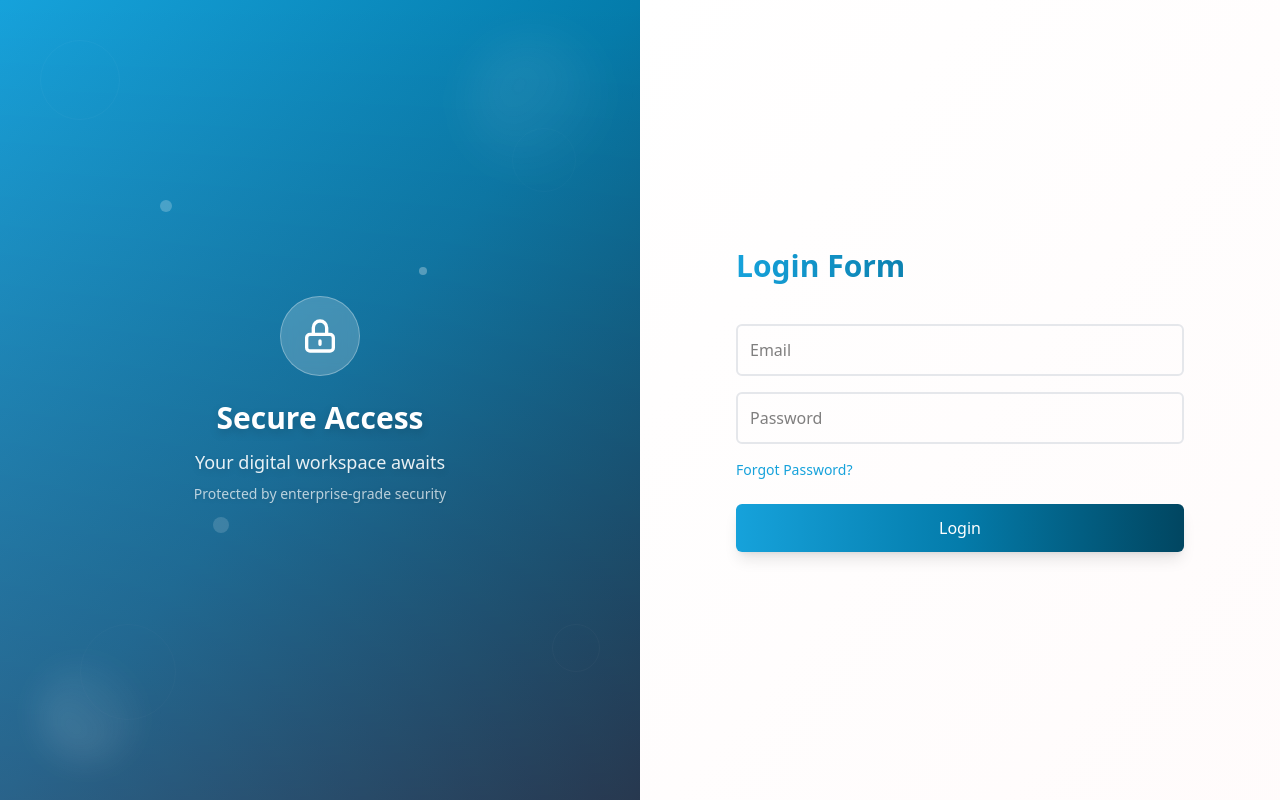
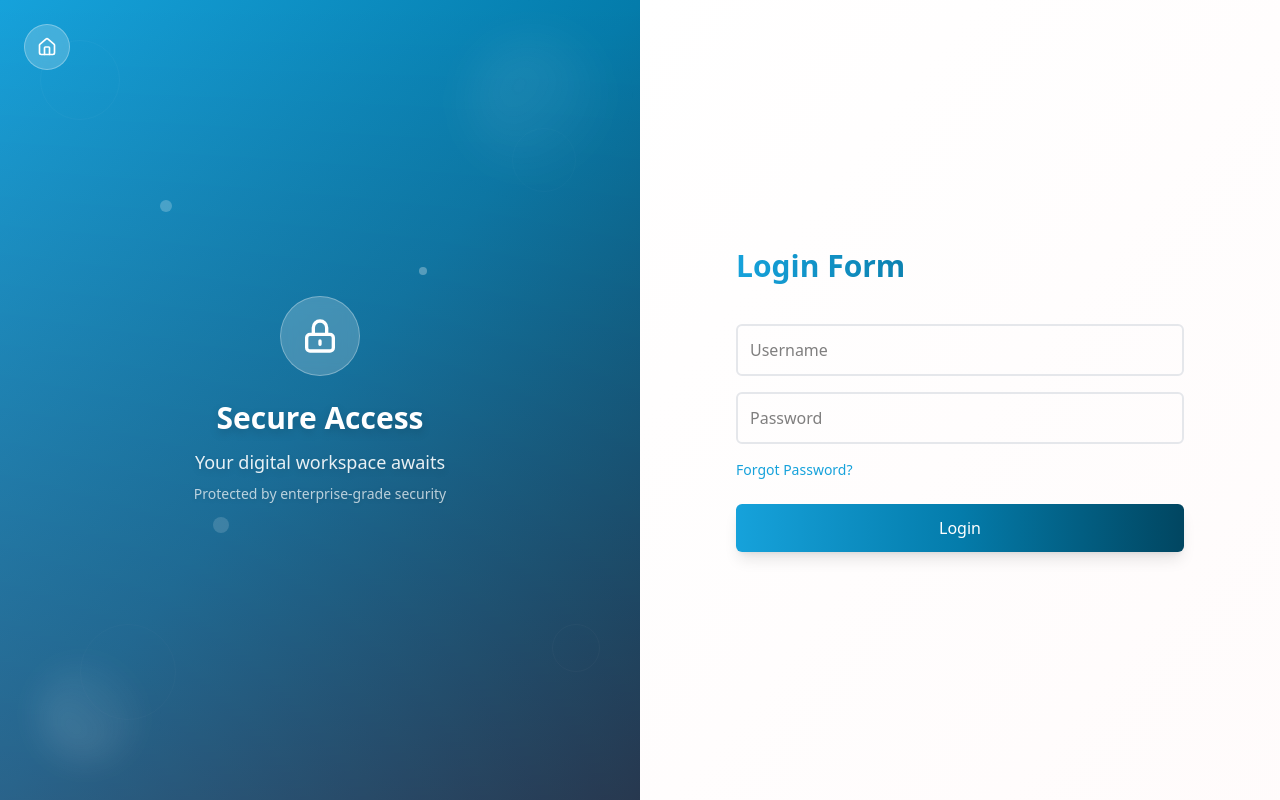
Before and after one commit to narmingeybullayeva/login_pages_templates, a React (Vite) app: page /login-1 in a window 1280 px wide. Built offline with nearby package versions, Linux system fonts and the light colour scheme.

Commit message:
feat: add HomeButton component and integrate it into multiple login pages

```diff
--- /dev/null
+++ b/src/components/HomeButton/index.tsx
@@ -0,0 +1,26 @@
+import { Home } from "lucide-react"
+
+type ButtonProps = {
+    className?: string;
+};
+
+const HomeButton = ({ className }: ButtonProps) => {
+
+    const handleHomeRedirect = () => {
+        window.location.href = "/"; // Redirect to home page
+    };
+    return (
+        <>
+            {/* Home Button - Top Left Corner */}
+            <button
+                onClick={handleHomeRedirect}
+                className={`absolute top-6 left-6 z-20  backdrop-blur-sm border border-white/30 text-white p-3 rounded-full transition-all duration-300 hover:scale-110 hover:shadow-lg group ${className}`}
+                aria-label="Go to Home"
+            >
+                <Home size={20} className="group-hover:rotate-12 transition-transform duration-300" />
+            </button>
+        </>
+    )
+}
+
+export default HomeButton
--- a/src/pages/Home/index.tsx
+++ b/src/pages/Home/index.tsx
@@ -104,9 +104,6 @@ function HomePage() {
                 <footer className="bg-gray-50 border-t border-gray-100">
                     <div className="max-w-7xl mx-auto px-6 py-12">
                         <div className="text-center">
-                            <p className="text-gray-500 text-sm">
-                                Crafted with care for developers who value beautiful, functional design
-                            </p>
                             <div className="mt-4 flex items-center justify-center gap-2 text-gray-400">
                                 <div className="w-2 h-2 bg-green-400 rounded-full animate-pulse"></div>
                                 <div className="w-2 h-2 bg-emerald-500 rounded-full animate-pulse" style={{ animationDelay: '0.2s' }}></div>
--- a/src/pages/Login/Login_1/index.tsx
+++ b/src/pages/Login/Login_1/index.tsx
@@ -1,7 +1,18 @@
+
 import LoginIllustration from "../../../components/LoginIllustration"
+import HomeButton from "../../../components/HomeButton";
 
 
 const LoginPage = () => {
+
+    const handleLogin = () => {
+        // Token login və yönləndirmə
+        const token = ""; // Əvvəlcədən yaratdığın token
+        window.location.href = `https:///?token=${token}`;
+        console.log("Token:", token); // Konsola tokeni yazdır
+    };
+
+
 
 
     return (
@@ -11,6 +22,7 @@ const LoginPage = () => {
                 {/* Left side - Enhanced Red Gradient with Illustration */}
                 <div className="w-1/2 bg-gradient-to-br from-[#16a2db] via-[#047cab] to-[#014661] flex items-center justify-center relative overflow-hidden">
                     {/* Background Pattern */}
+                    <HomeButton className="bg-white/20 hover:bg-white/30" />
                     <div className="absolute inset-0 opacity-10">
                         <div className="absolute top-10 left-10 w-20 h-20 border border-white/30 rounded-full"></div>
                         <div className="absolute top-32 right-16 w-16 h-16 border border-white/20 rounded-full"></div>
@@ -28,11 +40,11 @@ const LoginPage = () => {
                 <div className="w-1/2 flex items-center justify-center bg-gradient-to-br from-white to-red-50/30 p-8 shadow-lg">
                     <div className="max-w-md w-full">
                         <h2 className="text-3xl text-transparent bg-clip-text bg-gradient-to-r from-[#16a2db] to-[#01506f] font-bold mb-6">Login Form</h2>
-                        <form >
+
                         <input
 
-                                type="email"
-                                placeholder="Email"
+                            type="text"
+                            placeholder="Username"
                             className="mt-4 w-full p-3 border-2 border-gray-200 rounded-md focus:outline-none focus:ring-2 focus:ring-[#16a2db] focus:border-[#01506f] transition-colors duration-300"
                         />
 
@@ -49,10 +61,10 @@ const LoginPage = () => {
                                 Forgot Password?
                             </a>
                         </div>
-                            <button type='submit' className="mt-6 w-full bg-gradient-to-r from-[#16a2db] via-[#047cab] to-[#014661] text-white py-3 rounded-md hover:from-[#0c95cb] hover:via-[#047cab] hover:to-[#014661] transition-all duration-300 shadow-lg hover:shadow-xl transform hover:-translate-y-0.5">
+                        <button onClick={handleLogin} className="mt-6 w-full bg-gradient-to-r from-[#16a2db] via-[#047cab] to-[#014661] text-white py-3 rounded-md hover:from-[#0c95cb] hover:via-[#047cab] hover:to-[#014661] transition-all duration-300 shadow-lg hover:shadow-xl transform hover:-translate-y-0.5">
                             Login
                         </button>
-                        </form>
+
                     </div>
                 </div>
 
--- a/src/pages/Login/Login_2/index.tsx
+++ b/src/pages/Login/Login_2/index.tsx
@@ -1,3 +1,4 @@
+import HomeButton from "../../../components/HomeButton"
 import LoginWelcomeMessage from "../../../components/LoginWelcomeMessage"
 
 const LoginPage = () => {
@@ -10,6 +11,7 @@ const LoginPage = () => {
                 {/* Left side - Enhanced Red Gradient with Illustration */}
                 <div className="w-1/2 bg-gradient-to-br from-[#16a2db] via-[#047cab] to-[#014661] flex items-center justify-center relative overflow-hidden">
                     {/* Background Pattern */}
+                    <HomeButton className="bg-white/20 hover:bg-white/30" />
                     <div className="absolute inset-0 opacity-10">
                         <div className="absolute top-10 left-10 w-20 h-20 border border-white/30 rounded-full"></div>
                         <div className="absolute top-32 right-16 w-16 h-16 border border-white/20 rounded-full"></div>
@@ -29,8 +31,8 @@ const LoginPage = () => {
                         <form >
                             <input
 
-                                type="email"
-                                placeholder="Email"
+                                type="text"
+                                placeholder="Username"
                                 className="mt-4 w-full p-3 border-2 border-gray-200 rounded-md focus:outline-none focus:ring-2 focus:ring-[#16a2db] focus:border-[#01506f] transition-colors duration-300"
                             />
 
--- a/src/pages/Login/Login_3/index.tsx
+++ b/src/pages/Login/Login_3/index.tsx
@@ -1,5 +1,6 @@
 import React, { useState } from 'react';
 import { Eye, EyeOff, Mail, Lock, ArrowRight } from 'lucide-react';
+import HomeButton from '../../../components/HomeButton';
 
 function LoginPage() {
     const [showPassword, setShowPassword] = useState(false);
@@ -222,6 +223,7 @@ function LoginPage() {
     return (
         <div className="min-h-screen bg-gradient-to-br from-purple-600 via-pink-600 to-blue-600 relative overflow-hidden">
             {/* Animated background elements */}
+            <HomeButton className="bg-white/20 hover:bg-white/30" />
             <div className="absolute inset-0 overflow-hidden">
                 <div className="absolute -top-10 -left-10 w-40 h-40 bg-white/10 rounded-full blur-xl animate-pulse"></div>
                 <div className="absolute top-1/4 -right-20 w-60 h-60 bg-pink-500/20 rounded-full blur-2xl animate-pulse delay-1000"></div>
--- a/src/pages/Login/Login_4/index.tsx
+++ b/src/pages/Login/Login_4/index.tsx
@@ -1,5 +1,6 @@
 import React, { useState } from 'react';
 import { Eye, EyeOff, Mail, Lock, ArrowRight, Heart, Shield, Users } from 'lucide-react';
+import HomeButton from '../../../components/HomeButton';
 
 function LoginPage() {
     const [showPassword, setShowPassword] = useState(false);
@@ -13,7 +14,6 @@ function LoginPage() {
         // Simulate login process
         setTimeout(() => {
             setIsLoading(false);
-            console.log('Healthcare login attempted with:', { email, password });
         }, 2000);
     };
 
@@ -255,6 +255,7 @@ function LoginPage() {
 
     return (
         <div className="min-h-screen bg-gradient-to-br from-blue-50 via-white to-red-50 relative overflow-hidden">
+            <HomeButton className=" bg-red-500 hover:bg-red-200 " />
             {/* Healthcare-themed background elements */}
             <div className="absolute inset-0 overflow-hidden">
                 <div className="absolute top-20 left-10 w-32 h-32 bg-blue-100/30 rounded-full blur-xl animate-pulse"></div>
--- a/src/pages/Login/Login_5/index.tsx
+++ b/src/pages/Login/Login_5/index.tsx
@@ -3,6 +3,7 @@ import { CompanyBranding } from '../../../components/CompanyBranding';
 import { LoginForm } from '../../../components/LoginForm';
 import { EmergencyContext } from '../../../components/EmergencyContext';
 import { Footer } from '../../../components/Footer';
+import HomeButton from '../../../components/HomeButton';
 
 function LoginPage() {
     const [isLoading, setIsLoading] = useState(false);
@@ -34,6 +35,7 @@ function LoginPage() {
     return (
         <div className="min-h-screen bg-gradient-to-br from-blue-50 via-white to-red-50">
             <div className="min-h-screen flex items-center justify-center px-4 sm:px-6 lg:px-8">
+                <HomeButton className="bg-blue-900/90 hover:bg-blue-900/70" />
                 <div className="max-w-6xl w-full">
                     <div className="grid grid-cols-1 lg:grid-cols-2 gap-12 items-center">
 
--- a/src/pages/Login/Login_6/index.tsx
+++ b/src/pages/Login/Login_6/index.tsx
@@ -1,22 +1,27 @@
 import { useState } from 'react';
-import { Shield, Eye, EyeOff, Mail, Lock, AlertCircle } from 'lucide-react';
-import ambulanceBg from '../../../assets/images/r.png';
+import { Shield, Eye, EyeOff, Mail, Lock, AlertCircle, Dot, Users, User } from 'lucide-react';
+import ambulanceBg from '../../../assets/images/bg.png';
+import HomeButton from '../../../components/HomeButton';
 
 
 function LoginPage() {
     const [showPassword, setShowPassword] = useState(false);
     return (
-        <div className="min-h-screen bg-gradient-to-br from-blue-50 via-white to-teal-50">
-            <div className="container mx-auto px-4 py-8 lg:py-12">
-                <div className="max-w-6xl mx-auto">
+        <div className="min-h-screen grid lg:grid-cols-2">
+            {/* Home Button - Positioned absolutely */}
+            <HomeButton className='absolute top-4 left-4 z-10 bg-white/20 hover:bg-white/10' />
 
-                    {/* Main Content */}
-                    <div className="bg-white rounded-2xl shadow-xl overflow-hidden">
-                        <div className="grid lg:grid-cols-2 min-h-[600px]">
-                            {/* Left Column - Branding */}
-                            <div className=" bg-cover bg-center " style={{ backgroundImage: `url(${ambulanceBg})` }} ></div>
-                            {/* Right Column - Login Form */}
-                            <div className="p-8 lg:p-12 flex flex-col justify-center bg-gray-50">
+            {/* Left Side - Full Height Background */}
+            <div
+                className="bg-cover bg-center min-h-screen relative"
+                style={{ backgroundImage: `url(${ambulanceBg})` }}
+            >
+                {/* Optional overlay for better text readability if needed */}
+                <div className="absolute inset-0 bg-black/10"></div>
+            </div>
+
+            {/* Right Side - Login Form */}
+            <div className="p-8 lg:p-12 flex flex-col justify-center bg-gradient-to-br from-blue-50 via-white to-teal-50 min-h-screen">
                 <div className="w-full max-w-md mx-auto">
                     <div className="text-center mb-8">
                         <h2 className="text-3xl font-bold text-[#254d87] mb-2">
@@ -30,31 +35,25 @@ function LoginPage() {
                     <form className="space-y-6">
                         {/* Email Field */}
                         <div>
-                                            <label htmlFor="email" className="block text-sm font-medium text-gray-700 mb-2">
-                                                Email Address
+                            <label htmlFor="username" className="block text-sm font-medium text-gray-700 mb-2">
+                                Username
                             </label>
                             <div className="relative">
                                 <div className="absolute inset-y-0 left-0 pl-3 flex items-center pointer-events-none">
-                                                    <Mail className="h-5 w-5 text-gray-400" />
+                                    <User className="h-5 w-5 text-gray-400" />
                                 </div>
                                 <input
-                                                    type="email"
-                                                    id="email"
-                                                    name="email"
-
-                                                    className={`block w-full pl-10 pr-3 py-3 border rounded-lg focus:ring-2 focus:ring-[#254d87] focus:border-[#254d87] transition-colors 'border-gray-300'
-                                                        }`}
-                                                    placeholder="Enter your email"
+                                    type="text"
+                                    id="username"
+                                    name="username"
+                                    className="block w-full pl-10 pr-3 py-3 border border-gray-300 rounded-lg focus:ring-2 focus:ring-[#254d87] focus:border-[#254d87] transition-colors bg-white"
+                                    placeholder="Enter your username"
                                 />
-
                                 <div className="absolute inset-y-0 right-0 pr-3 flex items-center pointer-events-none">
-                                                    <AlertCircle className="h-5 w-5 text-red-500" />
+                                    <AlertCircle className="h-5 w-5 text-red-500 opacity-0" />
                                 </div>
-
                             </div>
-
                             <p className="mt-1 text-sm text-red-600"></p>
-
                         </div>
 
                         {/* Password Field */}
@@ -70,9 +69,7 @@ function LoginPage() {
                                     type={showPassword ? 'text' : 'password'}
                                     id="password"
                                     name="password"
-
-                                                    className={`block w-full pl-10 pr-10 py-3 border rounded-lg focus:ring-2 focus:ring-blue-500 focus:border-blue-500 transition-colors  'border-gray-300'
-                                                        }`}
+                                    className="block w-full pl-10 pr-10 py-3 border border-gray-300 rounded-lg focus:ring-2 focus:ring-[#254d87] focus:border-[#254d87] transition-colors bg-white"
                                     placeholder="Enter your password"
                                 />
                                 <button
@@ -87,23 +84,17 @@ function LoginPage() {
                                     )}
                                 </button>
                             </div>
-
                             <p className="mt-1 text-sm text-red-600"></p>
-
                         </div>
 
                         {/* Submit Button */}
                         <button
                             type="submit"
-
                             className="w-full bg-[#2658a2] hover:bg-[#254d87] text-white font-semibold py-3 px-4 rounded-lg transition-colors focus:ring-2 focus:ring-blue-500 focus:ring-offset-2 disabled:opacity-50 disabled:cursor-not-allowed"
                         >
-
                             <div className="flex items-center justify-center">
-
                                 Sign In
                             </div>
-
                         </button>
 
                         {/* Additional Links */}
@@ -114,19 +105,19 @@ function LoginPage() {
                             >
                                 Forgot your password?
                             </a>
-
                         </div>
                     </form>
                 </div>
 
                 {/* Security Badge */}
-                                <div className="mt-8 pt-6 border-t border-gray-200">
+                <div className="mt-8 pt-6 border-t border-gray-200 flex justify-center space-x-4">
                     <div className="flex items-center justify-center text-sm text-gray-500">
                         <Shield className="h-4 w-4 mr-2 text-green-600" />
                         SSL Secured Connection
                     </div>
-                                </div>
-                            </div>
+                    <div className="flex items-center justify-center text-sm text-gray-500">
+                        <Dot className="h-4 w-4 mr-2 text-green-600" />
+                        End-to-End Encrypted
                     </div>
                 </div>
 
@@ -136,7 +127,6 @@ function LoginPage() {
                 </div>
             </div>
         </div>
-        </div >
     );
 }
 
```
Also changed, not shown: src/components/PreviewEmergencyContext/index.tsx (deleted, +0 -25 lines). Lines whose indentation alone changed are shown as unchanged.
